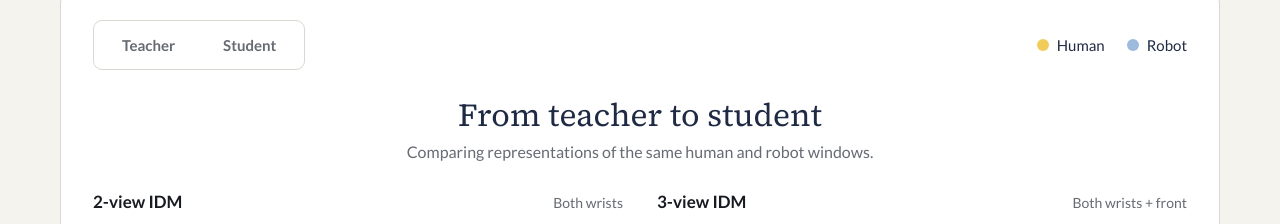
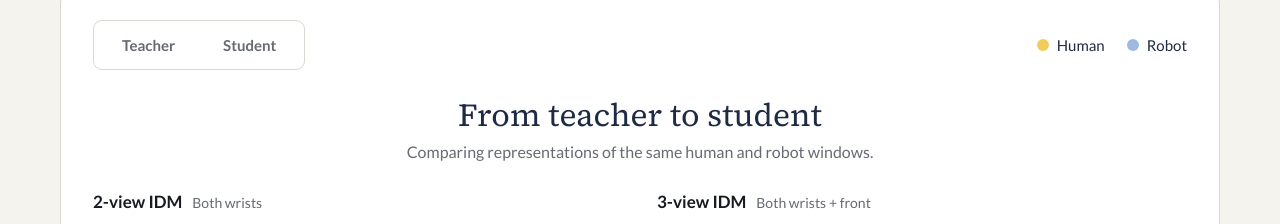
Before and after one commit to semi-supervised-idm/semi-supervised-idm.github.io, a plain HTML site: page index.html in a window 1280 px wide. Shown: the part 8795-9019 px from the top of the page. Drawn offline with Linux system fonts and the light colour scheme; animation ran at ten frames a second.

Commit message:
Place camera descriptions beside latent panel titles

```diff
--- a/assets/css/latent-animation.css
+++ b/assets/css/latent-animation.css
@@ -18,7 +18,7 @@
 .latent-heading p { color: var(--muted); font-size: 16px; }
 .latent-panels { display: grid; grid-template-columns: repeat(2, minmax(0, 1fr)); gap: 34px; }
 .latent-panel { min-width: 0; }
-.latent-panel h5 { display: flex; justify-content: space-between; gap: 8px; align-items: baseline; margin: 0 0 12px; font-size: 17px; }
+.latent-panel h5 { display: flex; justify-content: flex-start; gap: 10px; align-items: baseline; margin: 0 0 12px; font-size: 17px; }
 .latent-panel h5 span { color: var(--muted); font-size: 14px; font-weight: 400; }
 .latent-panel canvas { width: 100%; aspect-ratio: 1.32; display: block; border: 1px solid var(--line); border-radius: 7px; }
 .latent-metrics { display: flex; align-items: center; justify-content: center; gap: 20px; margin-top: 14px; }
```
